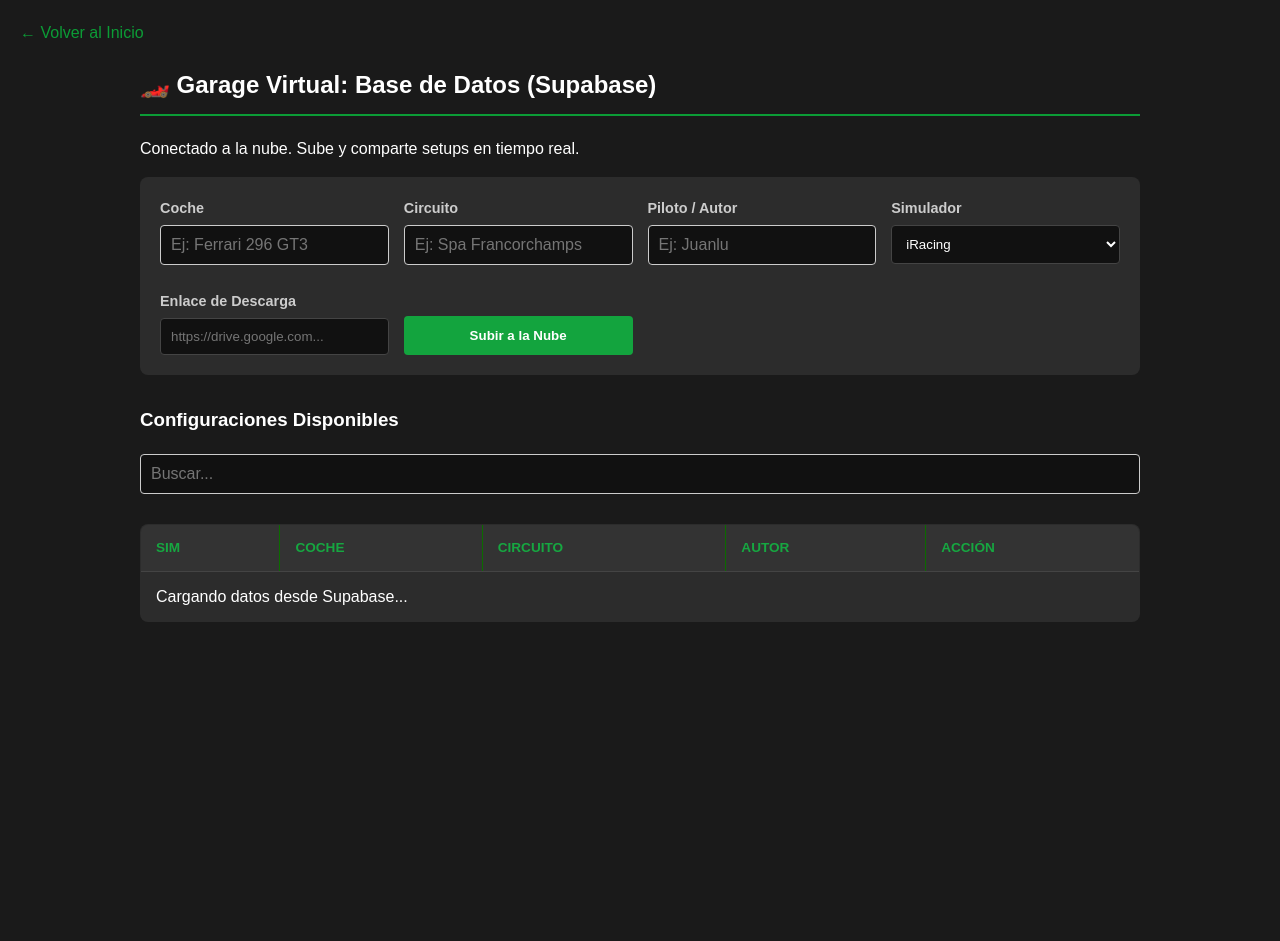
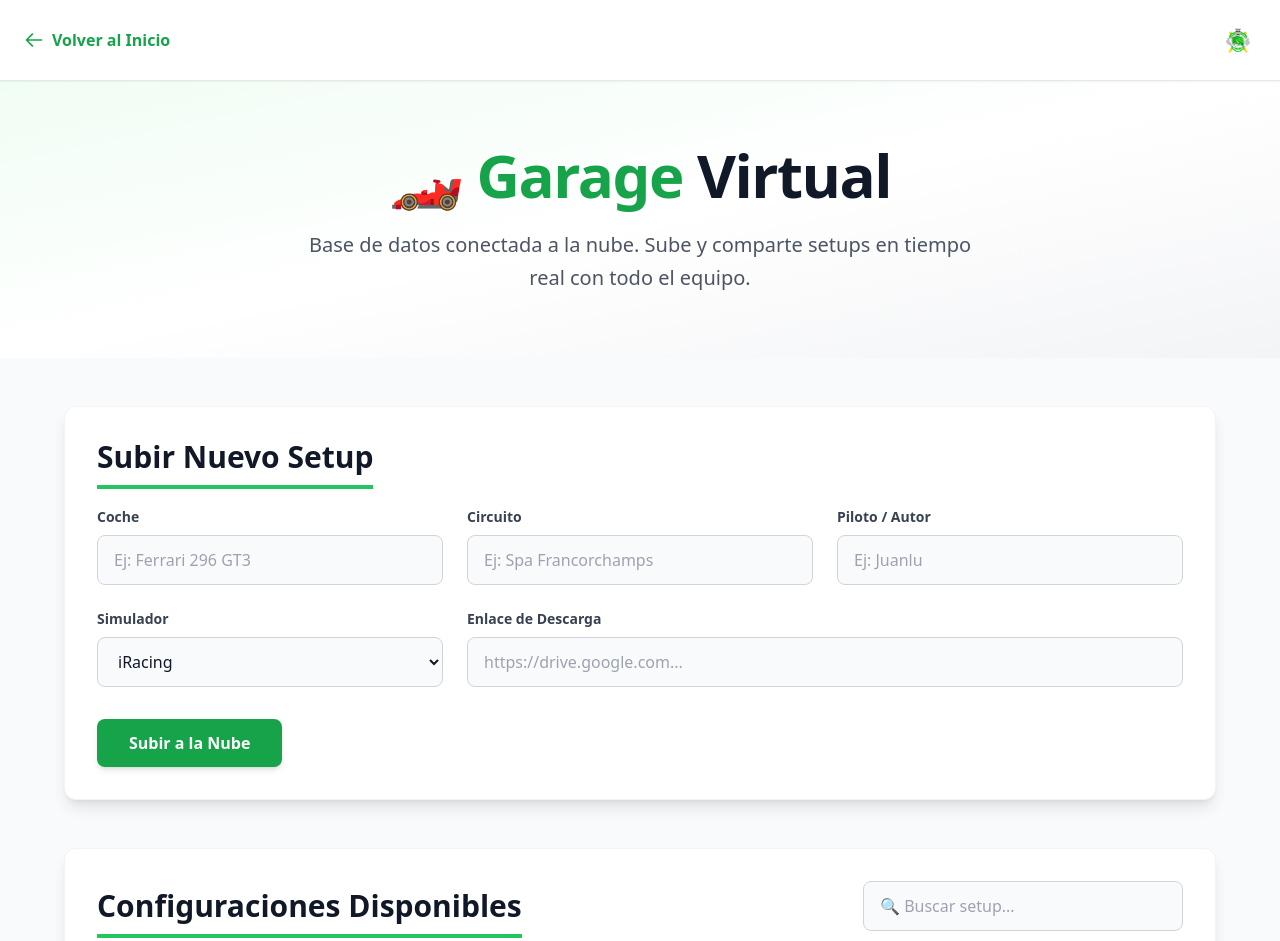
Before and after one commit to atrumin16/muntrume-site, a plain HTML site: page info.html in a window 1280 px wide. Shown: the top 941 px of the page. Before the commit the page ends 800 px from the top, so only its background shows below. Drawn offline with nearby package versions, Linux system fonts and the light colour scheme.

Commit message:
Update info.html

```diff
--- a/info.html
+++ b/info.html
@@ -3,98 +3,170 @@
 <head>
     <meta charset="UTF-8">
     <meta name="viewport" content="width=device-width, initial-scale=1.0">
+    <meta name="description" content="Base de datos de setups de Muntrume Motorsport - Comparte configuraciones de coches en tiempo real">
     <title>Base de Datos de Setups - Muntrume Motorsport</title>
 
-    <link rel="stylesheet" href="assets/css/style.css">
+    <script src="https://cdn.tailwindcss.com"></script>
     <script src="https://cdn.jsdelivr.net/npm/@supabase/supabase-js@2"></script>
+    <link rel="icon" href="assets/img/logo.webp" type="image/webp">
+</head>
+<body class="bg-gray-50 text-gray-800 font-sans min-h-screen">
 
-    <style>
-        body { background-color: #1a1a1a; color: #fff; font-family: Arial, sans-serif; padding: 20px; }
-        .container { max-width: 1000px; margin: 0 auto; }
-        h2 { border-bottom: 2px solid #00ff4c91; padding-bottom: 10px; }
-
-        /* Formulario */
-        .setup-form { background: #2c2c2c; padding: 20px; border-radius: 8px; margin-bottom: 30px; display: grid; grid-template-columns: repeat(auto-fit, minmax(200px, 1fr)); gap: 15px; }
-        .form-group { display: flex; flex-direction: column; }
-        label { margin-bottom: 5px; color: #ccc; font-size: 0.9em; }
-        input, select { padding: 10px; border-radius: 4px; border: 1px solid #444; background: #111; color: white; }
-
-        button.btn-upload { background-color: #00ff4c91; color: white; border: none; padding: 12px; border-radius: 4px; cursor: pointer; font-weight: bold; margin-top: auto; }
-        button.btn-upload:hover { background-color: #00cc3d; }
-        button:disabled { background-color: #555; cursor: not-allowed; }
-
-        /* Tabla */
-        .search-bar { width: 100%; padding: 10px; margin-bottom: 20px; background: #111; border: 1px solid #444; color: white; border-radius: 4px; }
-        table { width: 100%; border-collapse: collapse; background: #2c2c2c; border-radius: 8px; overflow: hidden; }
-        th, td { padding: 12px 15px; text-align: left; border-bottom: 1px solid #444; }
-        th { background-color: #333; color: #00ff4c91; text-transform: uppercase; font-size: 0.85rem; }
-        tr:hover { background-color: #383838; }
-        .download-link { color: #4da6ff; text-decoration: none; font-weight: bold; }
-        .download-link:hover { text-decoration: underline; }
-
-        /* Mensajes de estado */
-        #statusMessage { margin-top: 10px; font-weight: bold; }
-        .success { color: #00ff4c91; }
-        .error { color: #ff4d4d; }
-    </style>
-</head>
-<body>
-
-    <header>
-        <a href="index.html" style="color: #00ff4c91; text-decoration: none;">&larr; Volver al Inicio</a>
+    <!-- Header -->
+    <header class="bg-white/90 backdrop-blur-md sticky top-0 z-50 border-b border-gray-200 shadow-sm">
+        <div class="container mx-auto px-6 py-4">
+            <div class="flex items-center justify-between">
+                <a href="index.html" class="flex items-center space-x-2 text-green-600 hover:text-green-700 font-semibold transition-colors duration-300">
+                    <svg class="w-5 h-5" fill="none" stroke="currentColor" viewBox="0 0 24 24">
+                        <path stroke-linecap="round" stroke-linejoin="round" stroke-width="2" d="M10 19l-7-7m0 0l7-7m-7 7h18"></path>
+                    </svg>
+                    <span>Volver al Inicio</span>
+                </a>
+                <div class="logo">
+                    <img src="assets/img/logo.webp" alt="Muntrume Motorsport Logo" class="h-12 w-auto">
+                </div>
+            </div>
+        </div>
     </header>
 
-    <div class="container">
-        <h2>🏎️ Garage Virtual: Base de Datos (Supabase)</h2>
-        <p>Conectado a la nube. Sube y comparte setups en tiempo real.</p>
+    <!-- Hero Section -->
+    <section class="relative bg-gradient-to-br from-green-50 via-white to-gray-100 py-16">
+        <div class="container mx-auto px-6">
+            <div class="max-w-4xl mx-auto text-center">
+                <h1 class="text-5xl md:text-6xl font-extrabold mb-6 text-gray-900 tracking-tight">
+                    🏎️ <span class="text-green-600">Garage</span> Virtual
+                </h1>
+                <p class="text-xl text-gray-600 leading-relaxed max-w-2xl mx-auto">
+                    Base de datos conectada a la nube. Sube y comparte setups en tiempo real con todo el equipo.
+                </p>
+            </div>
+        </div>
+    </section>
 
-        <div class="setup-form">
-            <div class="form-group">
-                <label for="car">Coche</label>
-                <input type="text" id="car" placeholder="Ej: Ferrari 296 GT3" required>
+    <!-- Main Content -->
+    <div class="container mx-auto px-6 py-12">
+        <div class="max-w-6xl mx-auto">
+
+            <!-- Setup Form -->
+            <div class="bg-white rounded-xl p-8 shadow-lg border border-gray-100 mb-12">
+                <h2 class="text-3xl font-bold mb-8 text-gray-900">
+                    <span class="border-b-4 border-green-500 pb-2">Subir Nuevo Setup</span>
+                </h2>
+
+                <div class="grid grid-cols-1 md:grid-cols-2 lg:grid-cols-3 gap-6">
+                    <div class="flex flex-col">
+                        <label for="car" class="text-sm font-semibold text-gray-700 mb-2">Coche</label>
+                        <input
+                            type="text"
+                            id="car"
+                            placeholder="Ej: Ferrari 296 GT3"
+                            required
+                            class="px-4 py-3 bg-gray-50 border border-gray-300 rounded-lg focus:outline-none focus:border-green-500 focus:ring-2 focus:ring-green-500/20 transition-all duration-300 text-gray-900 placeholder-gray-400"
+                        >
                     </div>
-            <div class="form-group">
-                <label for="track">Circuito</label>
-                <input type="text" id="track" placeholder="Ej: Spa Francorchamps" required>
+
+                    <div class="flex flex-col">
+                        <label for="track" class="text-sm font-semibold text-gray-700 mb-2">Circuito</label>
+                        <input
+                            type="text"
+                            id="track"
+                            placeholder="Ej: Spa Francorchamps"
+                            required
+                            class="px-4 py-3 bg-gray-50 border border-gray-300 rounded-lg focus:outline-none focus:border-green-500 focus:ring-2 focus:ring-green-500/20 transition-all duration-300 text-gray-900 placeholder-gray-400"
+                        >
                     </div>
-            <div class="form-group">
-                <label for="driver_name">Piloto / Autor</label>
-                <input type="text" id="driver_name" placeholder="Ej: Juanlu" required>
+
+                    <div class="flex flex-col">
+                        <label for="driver_name" class="text-sm font-semibold text-gray-700 mb-2">Piloto / Autor</label>
+                        <input
+                            type="text"
+                            id="driver_name"
+                            placeholder="Ej: Juanlu"
+                            required
+                            class="px-4 py-3 bg-gray-50 border border-gray-300 rounded-lg focus:outline-none focus:border-green-500 focus:ring-2 focus:ring-green-500/20 transition-all duration-300 text-gray-900 placeholder-gray-400"
+                        >
                     </div>
-            <div class="form-group">
-                <label for="sim">Simulador</label>
-                <select id="sim">
+
+                    <div class="flex flex-col">
+                        <label for="sim" class="text-sm font-semibold text-gray-700 mb-2">Simulador</label>
+                        <select
+                            id="sim"
+                            class="px-4 py-3 bg-gray-50 border border-gray-300 rounded-lg focus:outline-none focus:border-green-500 focus:ring-2 focus:ring-green-500/20 transition-all duration-300 text-gray-900"
+                        >
                             <option value="iRacing">iRacing</option>
                             <option value="ACC">Assetto Corsa Competizione</option>
                             <option value="RF2">rFactor 2</option>
                         </select>
                     </div>
-            <div class="form-group">
-                <label for="setupLink">Enlace de Descarga</label>
-                <input type="url" id="setupLink" placeholder="https://drive.google.com..." required>
+
+                    <div class="flex flex-col md:col-span-2">
+                        <label for="setupLink" class="text-sm font-semibold text-gray-700 mb-2">Enlace de Descarga</label>
+                        <input
+                            type="url"
+                            id="setupLink"
+                            placeholder="https://drive.google.com..."
+                            required
+                            class="px-4 py-3 bg-gray-50 border border-gray-300 rounded-lg focus:outline-none focus:border-green-500 focus:ring-2 focus:ring-green-500/20 transition-all duration-300 text-gray-900 placeholder-gray-400"
+                        >
                     </div>
-            <button id="btnSubmit" class="btn-upload" onclick="agregarSetup()">Subir a la Nube</button>
                 </div>
-        <div id="statusMessage"></div>
 
-        <h3>Configuraciones Disponibles</h3>
-        <input type="text" id="searchInput" class="search-bar" onkeyup="filtrarTabla()" placeholder="Buscar...">
+                <div class="mt-8 flex items-center space-x-4">
+                    <button
+                        id="btnSubmit"
+                        onclick="agregarSetup()"
+                        class="bg-green-600 hover:bg-green-700 text-white font-bold py-3 px-8 rounded-lg transition-all duration-300 transform hover:scale-105 shadow-md hover:shadow-green-500/30"
+                    >
+                        Subir a la Nube
+                    </button>
+                    <div id="statusMessage" class="font-semibold"></div>
+                </div>
+            </div>
 
-        <table id="setupTable">
+            <!-- Setups Table -->
+            <div class="bg-white rounded-xl p-8 shadow-lg border border-gray-100">
+                <div class="flex flex-col md:flex-row justify-between items-start md:items-center mb-8 gap-4">
+                    <h2 class="text-3xl font-bold text-gray-900">
+                        <span class="border-b-4 border-green-500 pb-2">Configuraciones Disponibles</span>
+                    </h2>
+                    <input
+                        type="text"
+                        id="searchInput"
+                        onkeyup="filtrarTabla()"
+                        placeholder="🔍 Buscar setup..."
+                        class="w-full md:w-80 px-4 py-3 bg-gray-50 border border-gray-300 rounded-lg focus:outline-none focus:border-green-500 focus:ring-2 focus:ring-green-500/20 transition-all duration-300 text-gray-900 placeholder-gray-400"
+                    >
+                </div>
+
+                <div class="overflow-x-auto">
+                    <table id="setupTable" class="w-full">
                         <thead>
-                <tr>
-                    <th>Sim</th>
-                    <th>Coche</th>
-                    <th>Circuito</th>
-                    <th>Autor</th>
-                    <th>Acción</th>
+                            <tr class="bg-gray-50 border-b-2 border-green-500">
+                                <th class="px-6 py-4 text-left text-sm font-bold text-gray-700 uppercase tracking-wider">Sim</th>
+                                <th class="px-6 py-4 text-left text-sm font-bold text-gray-700 uppercase tracking-wider">Coche</th>
+                                <th class="px-6 py-4 text-left text-sm font-bold text-gray-700 uppercase tracking-wider">Circuito</th>
+                                <th class="px-6 py-4 text-left text-sm font-bold text-gray-700 uppercase tracking-wider">Autor</th>
+                                <th class="px-6 py-4 text-left text-sm font-bold text-gray-700 uppercase tracking-wider">Acción</th>
                             </tr>
                         </thead>
-            <tbody id="tablaBody">
-                <tr><td colspan="5">Cargando datos desde Supabase...</td></tr>
+                        <tbody id="tablaBody" class="divide-y divide-gray-200">
+                            <tr>
+                                <td colspan="5" class="px-6 py-8 text-center text-gray-500">Cargando datos desde Supabase...</td>
+                            </tr>
                         </tbody>
                     </table>
                 </div>
+            </div>
+        </div>
+    </div>
+
+    <!-- Footer -->
+    <footer class="bg-gray-900 text-white py-8 border-t-4 border-green-500 mt-12">
+        <div class="container mx-auto px-6 text-center">
+            <p class="text-gray-400 font-medium">© 2026 Muntrume Motorsport. All rights reserved.</p>
+            <p class="text-sm text-gray-500 mt-2">Sant Andreu, Barcelona</p>
+        </div>
+    </footer>
 
     <script>
         // 1. CONFIGURACIÓN SUPABASE
@@ -109,7 +181,6 @@
         async function cargarSetups() {
             const tbody = document.getElementById('tablaBody');
 
-            // SELECT * FROM setups ORDER BY created_at DESC
             const { data, error } = await supabase
                 .from('setups')
                 .select('*')
@@ -117,27 +188,37 @@
 
             if (error) {
                 console.error('Error cargando:', error);
-                tbody.innerHTML = `<tr><td colspan="5" style="color:red">Error al cargar: ${error.message}</td></tr>`;
+                tbody.innerHTML = `<tr><td colspan="5" class="px-6 py-8 text-center text-red-600 font-semibold">Error al cargar: ${error.message}</td></tr>`;
                 return;
             }
 
-            tbody.innerHTML = ''; // Limpiar
+            tbody.innerHTML = '';
 
             if (data.length === 0) {
-                tbody.innerHTML = `<tr><td colspan="5">No hay setups todavía. ¡Sube el primero!</td></tr>`;
+                tbody.innerHTML = `<tr><td colspan="5" class="px-6 py-8 text-center text-gray-500">No hay setups todavía. ¡Sube el primero!</td></tr>`;
                 return;
             }
 
             data.forEach(setup => {
-                // Nota: Asumo que creaste la columna driver_name o usas author_id si es texto
                 const piloto = setup.driver_name || setup.author_id || 'Anónimo';
 
-                let fila = `<tr>
-                    <td>${setup.sim || 'N/A'}</td>
-                    <td>${setup.car}</td>
-                    <td>${setup.track}</td>
-                    <td>${piloto}</td>
-                    <td><a href="${setup.download_url}" class="download-link" target="_blank">⬇ Descargar</a></td>
+                let fila = `<tr class="hover:bg-gray-50 transition-colors duration-200">
+                    <td class="px-6 py-4 whitespace-nowrap">
+                        <span class="inline-flex items-center px-3 py-1 rounded-full text-xs font-medium bg-green-100 text-green-800">
+                            ${setup.sim || 'N/A'}
+                        </span>
+                    </td>
+                    <td class="px-6 py-4 text-gray-900 font-medium">${setup.car}</td>
+                    <td class="px-6 py-4 text-gray-600">${setup.track}</td>
+                    <td class="px-6 py-4 text-gray-600">${piloto}</td>
+                    <td class="px-6 py-4">
+                        <a href="${setup.download_url}" class="download-link inline-flex items-center px-4 py-2 rounded-lg bg-green-600 hover:bg-green-700 text-white text-sm font-semibold transition-all duration-300 transform hover:scale-105" target="_blank">
+                            <svg class="w-4 h-4 mr-2" fill="none" stroke="currentColor" viewBox="0 0 24 24">
+                                <path stroke-linecap="round" stroke-linejoin="round" stroke-width="2" d="M4 16v1a3 3 0 003 3h10a3 3 0 003-3v-1m-4-4l-4 4m0 0l-4-4m4 4V4"></path>
+                            </svg>
+                            Descargar
+                        </a>
+                    </td>
                 </tr>`;
                 tbody.innerHTML += fila;
             });
@@ -147,7 +228,6 @@
             const btn = document.getElementById('btnSubmit');
             const status = document.getElementById('statusMessage');
 
-            // Obtener datos
             const car = document.getElementById('car').value;
             const track = document.getElementById('track').value;
             const driver_name = document.getElementById('driver_name').value;
@@ -161,16 +241,15 @@
 
             btn.disabled = true;
             btn.innerText = "Subiendo...";
+            btn.classList.add('opacity-50', 'cursor-not-allowed');
 
-            // INSERT INTO setups ...
-            // IMPORTANTE: Asegúrate de tener la columna 'driver_name' en tu tabla 'setups'
             const { data, error } = await supabase
                 .from('setups')
                 .insert([
                     {
                         car: car,
                         track: track,
-                        driver_name: driver_name, // <--- Crea esta columna en Supabase como TEXT
+                        driver_name: driver_name,
                         sim: sim,
                         download_url: download_url
                     }
@@ -178,23 +257,23 @@
 
             if (error) {
                 console.error('Error subiendo:', error);
-                status.innerText = "Error al subir: " + error.message;
-                status.className = "error";
+                status.innerText = "❌ Error al subir: " + error.message;
+                status.className = "text-red-600 font-semibold";
                 btn.disabled = false;
                 btn.innerText = "Subir a la Nube";
+                btn.classList.remove('opacity-50', 'cursor-not-allowed');
             } else {
-                status.innerText = "¡Setup subido correctamente!";
-                status.className = "success";
+                status.innerText = "✅ ¡Setup subido correctamente!";
+                status.className = "text-green-600 font-semibold";
 
-                // Limpiar form
                 document.getElementById('car').value = '';
                 document.getElementById('track').value = '';
                 document.getElementById('setupLink').value = '';
 
-                // Recargar tabla
                 cargarSetups();
                 btn.disabled = false;
                 btn.innerText = "Subir a la Nube";
+                btn.classList.remove('opacity-50', 'cursor-not-allowed');
             }
         }
 
```
Lines whose indentation alone changed are shown as unchanged.
